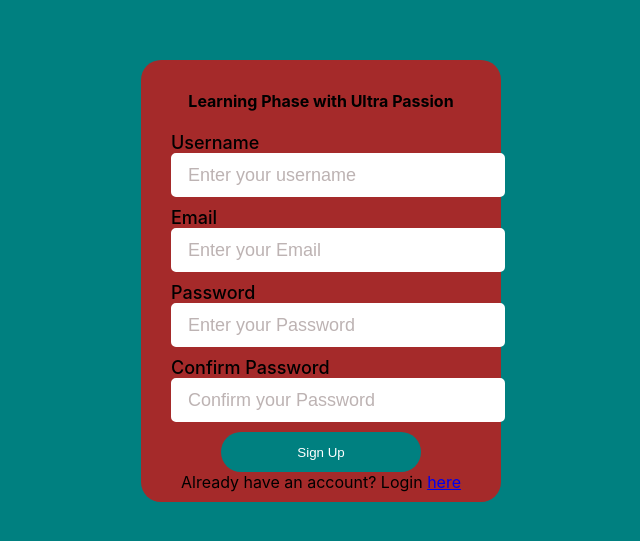
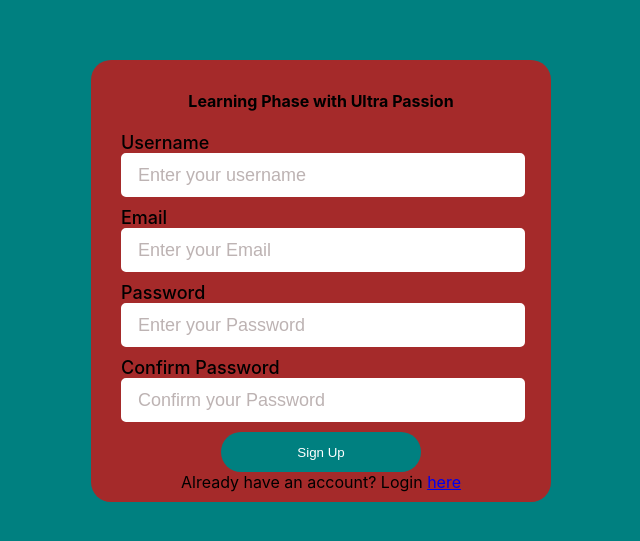
Before and after one commit to Zaibi727/Collection-of-Designs, a React (Create React App) app: page / in a window 1280 px wide. Shown: the part 119-660 px from the top of the page, without its empty margins (319-959 px from the left). Built offline with nearby package versions, Linux system fonts and the light colour scheme.

Commit message:
Update ValidationForm.module.css

```diff
--- a/src/components/ReactFormValidation/ValidationForm.module.css
+++ b/src/components/ReactFormValidation/ValidationForm.module.css
@@ -12,7 +12,7 @@
 }
 .signupcontainer{
     margin: 0 auto;
-    width: 300px;
+    width: 400px;
     background-color: brown;
     padding: 10px 30px;
     border-radius: 20px;
@@ -30,7 +30,7 @@
 }
 .formInputs input{
     width: 100%;
-    max-width: 350px;
+    max-width: 370px;
     height: 40px;
     padding: 0px 15px;
     border: 2px solid rgb(255, 255, 255);
```
